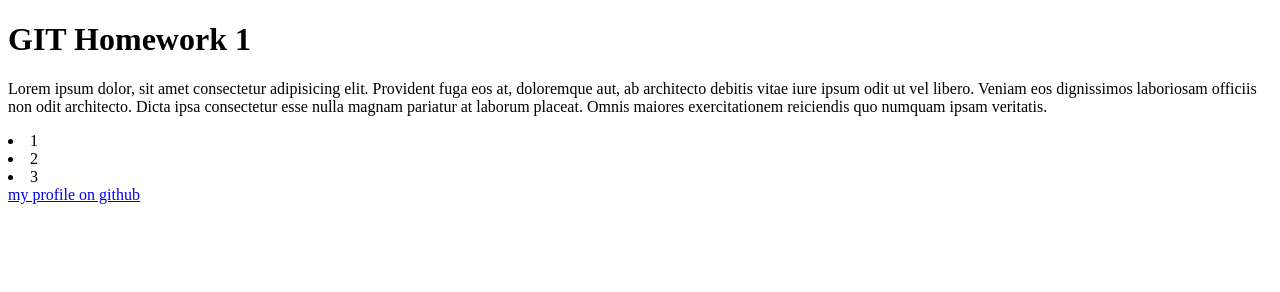
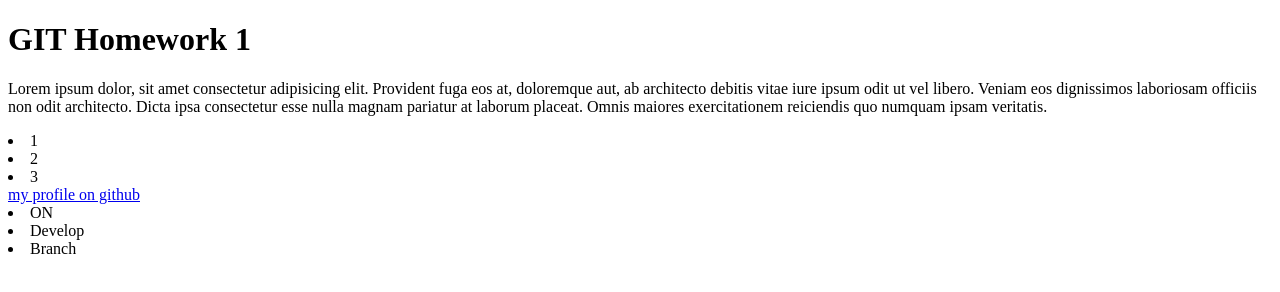
Before and after one commit to khmikh/dz-project, a plain HTML site: page index.html in a window 1280 px wide. Drawn offline with Linux system fonts and the light colour scheme.

Commit message:
First commit on develop branch

```diff
--- a/index.html
+++ b/index.html
@@ -14,6 +14,9 @@
 <li>2</li>
 <li>3</li>
 <a href="https://github.com/khmikh">my profile on github</a>
+<li>ON</li>
+<li>Develop</li>
+<li>Branch</li>
 
 </body>
 </html>
```
